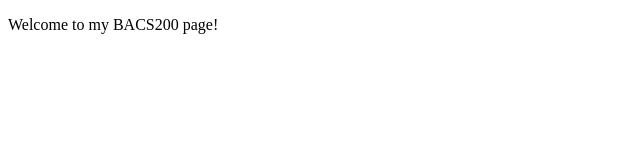
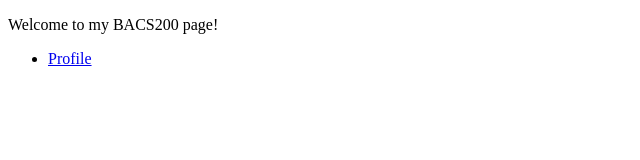
Before and after one commit to clem5664/clem5664.github.io, a plain HTML site: page bacs200/index.html in a window 1280 px wide. Shown: the full height of the page, 0-640 px from the left. Drawn offline with Linux system fonts and the light colour scheme.

Commit message:
Update index.html

```diff
--- a/bacs200/index.html
+++ b/bacs200/index.html
@@ -5,5 +5,8 @@
 </head>
 <body>
   <p>Welcome to my BACS200 page!</p>
+  <ul>
+<li><a href="/bacs200/profile.html">Profile</a>
+<ul>
 </body>
 </html>
```
